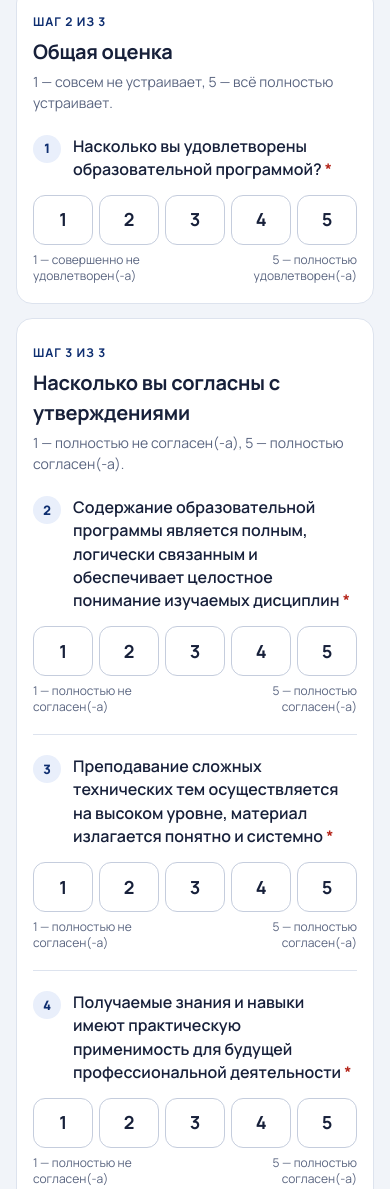
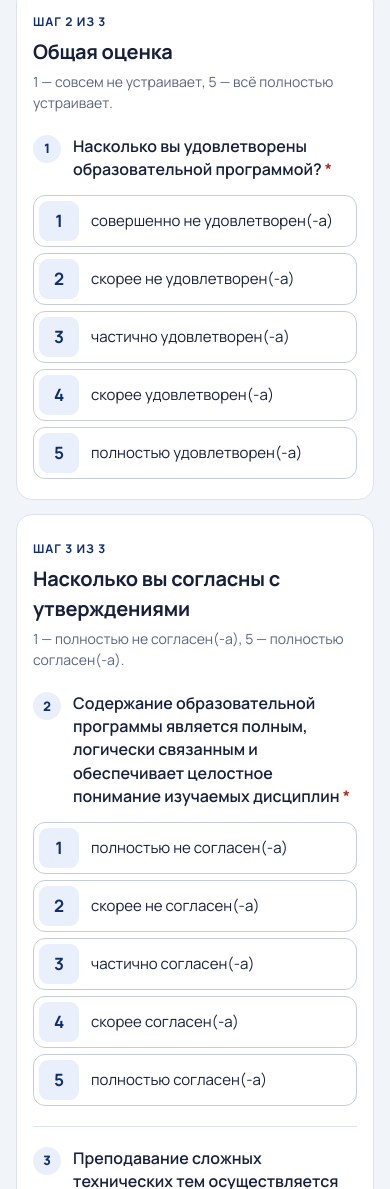
Before and after one commit to soniamurtazalieva-beep/opros-topii-demo, a plain HTML site: page index.html in a window 390 px wide. Shown: the part 1067-2256 px from the top of the page. Drawn offline with Linux system fonts and the light colour scheme.

Commit message:
Телефон: шкала столбиком с подписью у каждой цифры
Co-Authored-By: Claude Opus 5.5 <noreply@anthropic.com>

```diff
--- a/index.html
+++ b/index.html
@@ -127,11 +127,16 @@ body.is-closed #form{display:none}body.is-closed .closed{display:block}
  .hero{padding-block:16px 64px}.brand{margin-bottom:24px}.brand img{width:44px}
  h1{font-size:30px}.lead{font-size:16px}
  .card{padding:20px 16px;border-radius:16px}
- .scale{gap:6px}.scale b{height:50px;font-size:18px}
- /* на телефоне подписи под каждой цифрой не помещаются: показываем только края шкалы строкой ниже */
- .scale small{display:none}
- .ends{display:flex;justify-content:space-between;gap:16px;font-size:12px;line-height:1.3;color:var(--muted);margin-top:7px}
- .ends span:last-child{text-align:right}
+ /* на телефоне в строку подписи не помещаются: шкала столбиком, у каждой цифры полная подпись */
+ .scale{grid-template-columns:1fr;gap:6px}
+ .scale label{display:flex;align-items:center;gap:12px;text-align:left;border:1px solid var(--field);border-radius:12px;padding:5px 12px 5px 5px;background:var(--paper);transition:background .12s,border-color .12s}
+ .scale label:has(input:checked){background:var(--tint);border-color:var(--accent)}
+ .scale label:has(input:focus-visible){outline:3px solid var(--focus);outline-offset:2px}
+ .scale b{flex:0 0 40px;width:40px;height:40px;border:0;border-radius:9px;background:var(--tint);color:var(--accent);font-size:17px}
+ .scale label:hover b{background:var(--tint)}
+ .scale input:checked+b{transform:none;box-shadow:none}
+ .scale small{font-size:15px;line-height:1.3;color:var(--ink);margin:0}
+ .scale input:checked~small{font-weight:700}
  .btn{width:100%}
  .hero .traces{opacity:.55;width:360px;right:-120px}
 }
```
